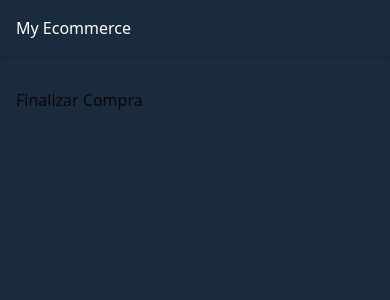
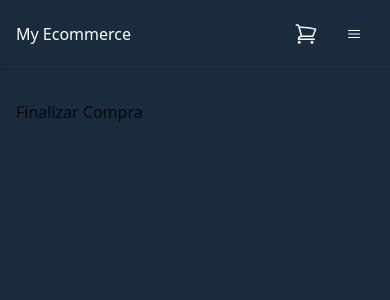
Before and after one commit to deCODEyn/ecommerce-defreyn, a Next.js app: page /checkout in a window 390 px wide. Shown: the top 300 px of the page. Built offline with nearby package versions, Linux system fonts and the light colour scheme.

Commit message:
Created mobile view and added shopping cart visuals

```diff
--- a/package.json
+++ b/package.json
@@ -9,6 +9,7 @@
     "lint": "next lint"
   },
   "dependencies": {
+    "@heroicons/react": "^2.2.0",
     "@radix-ui/react-slot": "^1.2.3",
     "class-variance-authority": "^0.7.1",
     "clsx": "^2.1.1",
--- a/src/app/page.tsx
+++ b/src/app/page.tsx
@@ -20,7 +20,7 @@ export default async function Home() {
             </p>
             <Button
               asChild
-              className="inline-flex items-center justify-center rounded-full bg-amber-700 px-6 py-3 text-fuchsia-200"
+              className="inline-flex items-center justify-center rounded-full bg-amber-700 px-6 py-3 text-fuchsia-200 hover:bg-amber-800"
               variant="default"
             >
               <Link
--- a/src/components/navbar.tsx
+++ b/src/components/navbar.tsx
@@ -1,6 +1,31 @@
+'use client';
+
+import {
+  Bars3Icon,
+  ShoppingCartIcon,
+  XMarkIcon,
+} from '@heroicons/react/24/outline';
 import Link from 'next/link';
+import { useEffect, useState } from 'react';
+import { Button } from '@/components/ui/button';
+import { useCartStore } from '@/store/cart-store';
 
 export function Navbar() {
+  const [mobileOpen, setMobileOpen] = useState<boolean>(false);
+  const { items } = useCartStore();
+  const cartCount = items.reduce((acc, item) => acc + item.quantity, 0);
+
+  useEffect(() => {
+    const handleResize = () => {
+      if (window.innerWidth >= 768) {
+        setMobileOpen(false);
+      }
+    };
+    window.addEventListener('resize', handleResize);
+
+    return () => window.removeEventListener('resize', handleResize);
+  }, []);
+
   return (
     <nav className="sticky top-0 z-50 shadow">
       <div className="container mx-auto flex items-center justify-between bg-background p-4 text-white">
@@ -8,7 +33,6 @@ export function Navbar() {
           My Ecommerce
         </Link>
         <div className="hidden space-x-6 md:flex">
-          <Link href="/">Home</Link>
           <Link className="hover:text-amber-600" href="/products">
             Produtos
           </Link>
@@ -16,8 +40,49 @@ export function Navbar() {
             Finalizar Compra
           </Link>
         </div>
+        <div className="flex items-center space-x-4">
+          <Link className="relative" href="/checkout">
+            <ShoppingCartIcon className="h-6 w-6" />
+            {cartCount > 0 && (
+              <span className="-top-2 -right-2 absolute flex h-5 w-5 items-center justify-center rounded-full bg-red-500 text-white text-xs">
+                {cartCount}
+              </span>
+            )}
+          </Link>
+          <Button
+            className="md:hidden"
+            onClick={() => setMobileOpen((prev) => !prev)}
+            variant="ghost"
+          >
+            {mobileOpen ? (
+              <XMarkIcon className="h-6 w-6" />
+            ) : (
+              <Bars3Icon className="h-6 w-6" />
+            )}
+          </Button>
+        </div>
       </div>
-      <div className="flex items-center space-x-4" />
+      {mobileOpen && (
+        <nav className="bg-background text-white shadow-md md:hidden">
+          <ul className="flex flex-col space-y-2 p-4">
+            <li>
+              <Link className="block hover:text-amber-600" href="/">
+                Home
+              </Link>
+            </li>
+            <li>
+              <Link className="block hover:text-amber-600" href="/products">
+                Products
+              </Link>
+            </li>
+            <li>
+              <Link className="block hover:text-amber-600" href="/checkout">
+                Checkout
+              </Link>
+            </li>
+          </ul>
+        </nav>
+      )}
     </nav>
   );
 }
--- a/src/components/product-card.tsx
+++ b/src/components/product-card.tsx
@@ -40,7 +40,7 @@ export function ProductCard({ product }: ProductType) {
             </p>
           )}
           <Button
-            className="mt-4 bg-amber-700 text-black text-xl hover:bg-amber-600"
+            className="mt-4 bg-amber-700 text-black text-xl hover:bg-amber-800"
             variant="default"
           >
             Detalhes
```
Also changed, not shown: 1 other file (tests, documents, lock files or other folders).
